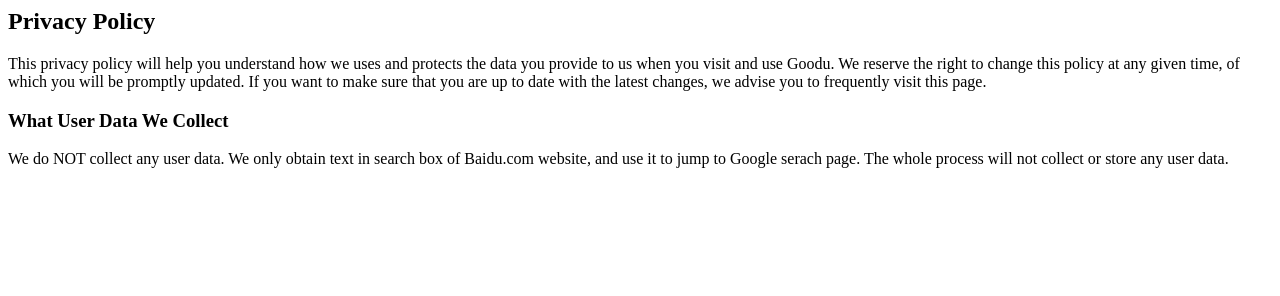
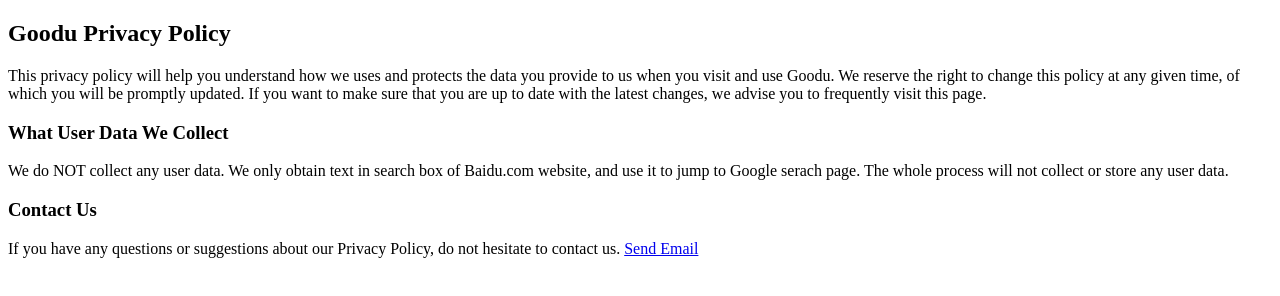
Before and after one commit to parlevent/Goodu, a plain HTML site: page index.html in a window 1280 px wide. Drawn offline with Linux system fonts and the light colour scheme.

Commit message:
update index

```diff
--- a/index.html
+++ b/index.html
@@ -1,4 +1,14 @@
-<h2>Privacy Policy</h2>
+<!DOCTYPE html>
+<html>
+
+<head>
+<meta charset="UTF-8">
+<title>Privacy Policy</title>
+</head>
+
+<body>
+
+<h2>Goodu Privacy Policy</h2>
 
 This privacy policy will help you understand how we uses and protects the data you provide to us when you visit and use Goodu.
 
@@ -7,3 +17,10 @@ We reserve the right to change this policy at any given time, of which you will
 <h3>What User Data We Collect</h3>
 
 We do NOT collect any user data. We only obtain text in search box of Baidu.com website, and use it to jump to Google serach page. The whole process will not collect or store any user data.
+
+<h3>Contact Us</h3>
+
+If you have any questions or suggestions about our Privacy Policy, do not hesitate to contact us. <a href=mailto:bywind1223@gmail.com>Send Email</a>
+
+</body>
+</html>
```
